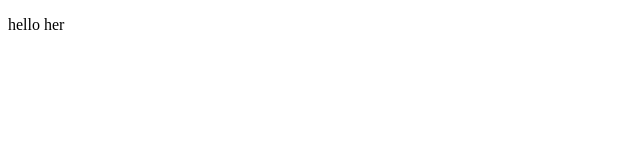
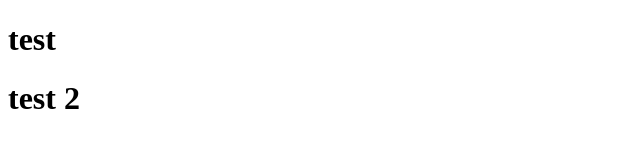
Before and after one commit to mohrateachcampus/teachcampus-one1, a plain HTML site: page index.html in a window 1280 px wide. Shown: the whole page, without its empty margins (0-640 px from the left). Drawn offline with Linux system fonts and the light colour scheme.

Commit message:
add index.html

```diff
--- a/index.html
+++ b/index.html
@@ -1,10 +1,11 @@
 <!DOCTYPE html>
 <html>
 <head>
-	<title>test</title>
+	<title> test</title>
 </head>
+<h1> test</h1>
+<h1>test 2</h1>
 <body>
-	<p>hello her</p>
 
 </body>
 </html>
```
